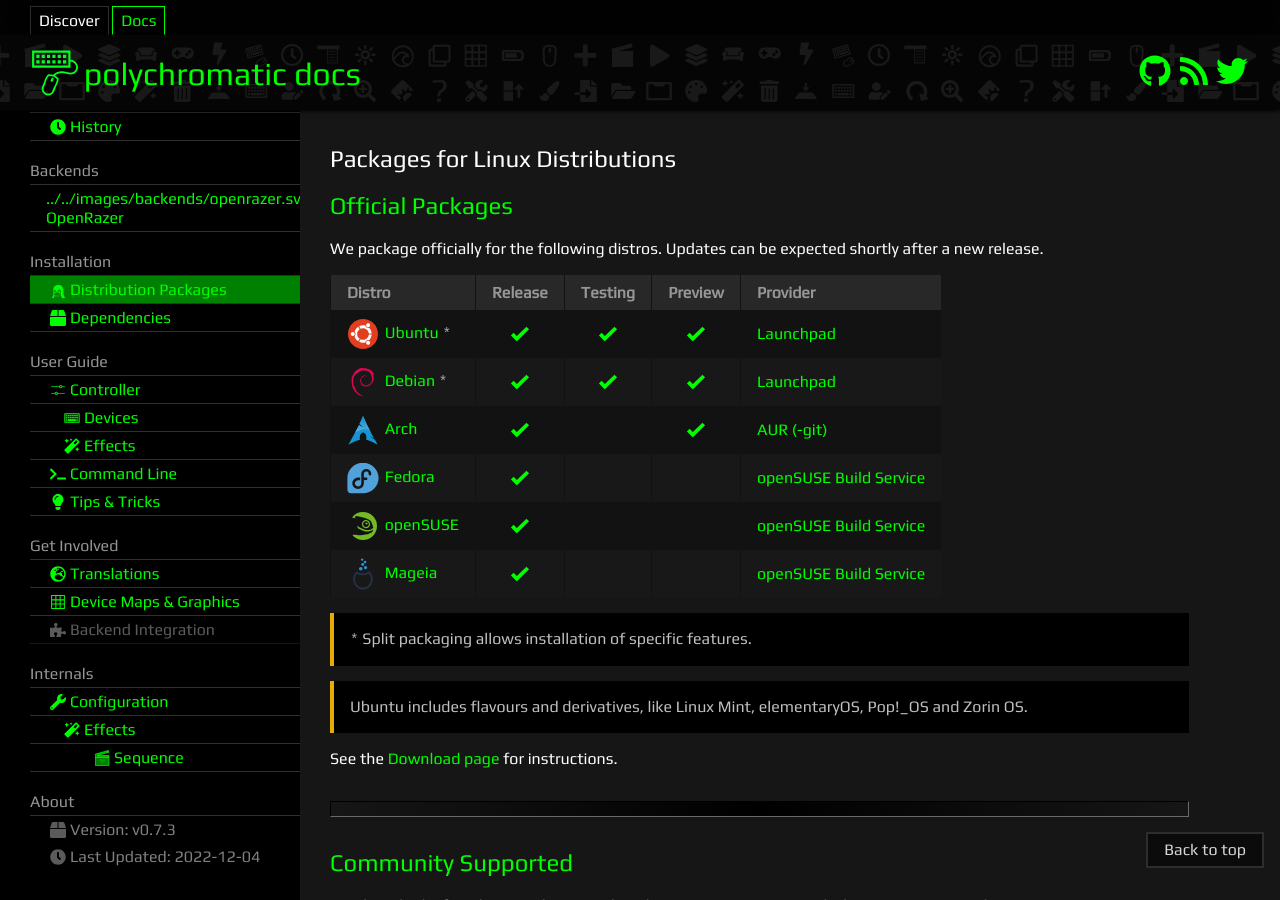
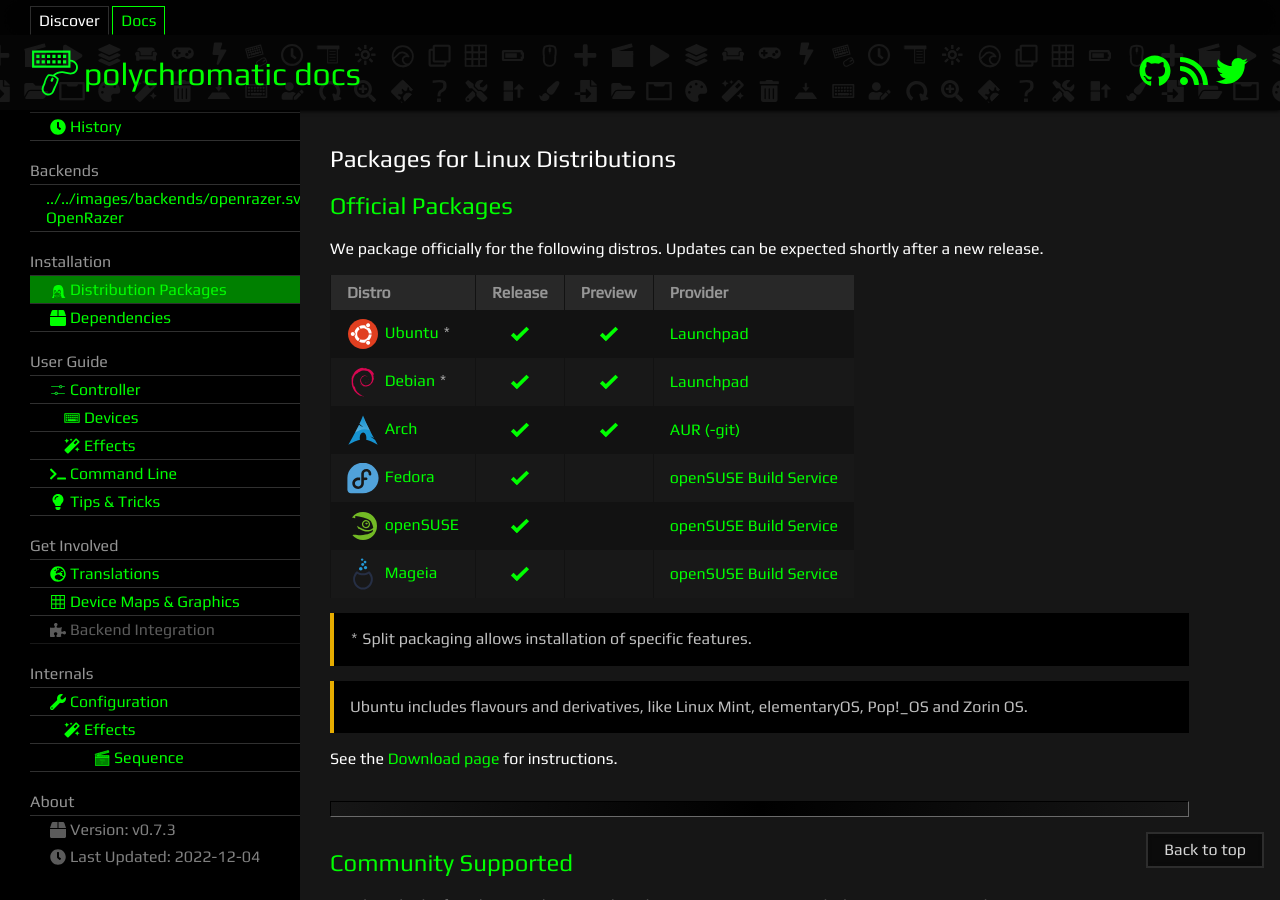
Before and after one commit to polychromatic/polychromatic-docs, a Jekyll site: the page built from pages/supported-distros.md, in a window 1280 px wide and 900 px high. Built offline with Jekyll 4.4.1, drawn with Linux system fonts in a browser that asks for light colours.

Commit message:
Distros: Remove "testing" column

```diff
--- a/pages/supported-distros.md
+++ b/pages/supported-distros.md
@@ -11,14 +11,14 @@ shortly after a new release.
 
 {:.has-icons}
 
-| Distro                                                                                    | Release | Testing | Preview | Provider      |
-| ----------------------------------------------------------------------------------------- | ------- | ------- | ------- | ------------- |
-[![](/images/distros/ubuntu.svg) Ubuntu](https://polychromatic.app/download/ubuntu/) `*`    | Yes     | Yes     | Yes     | [Launchpad]
-[![](/images/distros/debian.svg) Debian](https://polychromatic.app/download/debian/) `*`    | Yes     | Yes     | Yes     | [Launchpad]
-[![](/images/distros/arch.svg) Arch](https://polychromatic.app/download/arch/)              | Yes     |         | Yes     | [AUR]&nbsp;[(-git)]
-[![](/images/distros/fedora.svg) Fedora](https://polychromatic.app/download/fedora/)        | Yes     |         |         | [openSUSE Build Service]
-[![](/images/distros/opensuse.svg) openSUSE](https://polychromatic.app/download/opensuse/)  | Yes     |         |         | [openSUSE Build Service]
-[![](/images/distros/mageia.svg) Mageia](https://polychromatic.app/download/mageia/)        | Yes     |         |         | [openSUSE Build Service]
+| Distro                                                                                    | Release | Preview | Provider      |
+| ----------------------------------------------------------------------------------------- | ------- | ------- | ------------- |
+[![](/images/distros/ubuntu.svg) Ubuntu](https://polychromatic.app/download/ubuntu/) `*`    | Yes     | Yes     | [Launchpad]
+[![](/images/distros/debian.svg) Debian](https://polychromatic.app/download/debian/) `*`    | Yes     | Yes     | [Launchpad]
+[![](/images/distros/arch.svg) Arch](https://polychromatic.app/download/arch/)              | Yes     | Yes     | [AUR]&nbsp;[(-git)]
+[![](/images/distros/fedora.svg) Fedora](https://polychromatic.app/download/fedora/)        | Yes     |         | [openSUSE Build Service]
+[![](/images/distros/opensuse.svg) openSUSE](https://polychromatic.app/download/opensuse/)  | Yes     |         | [openSUSE Build Service]
+[![](/images/distros/mageia.svg) Mageia](https://polychromatic.app/download/mageia/)        | Yes     |         | [openSUSE Build Service]
 
 > `*` Split packaging allows installation of specific features.
 
```
